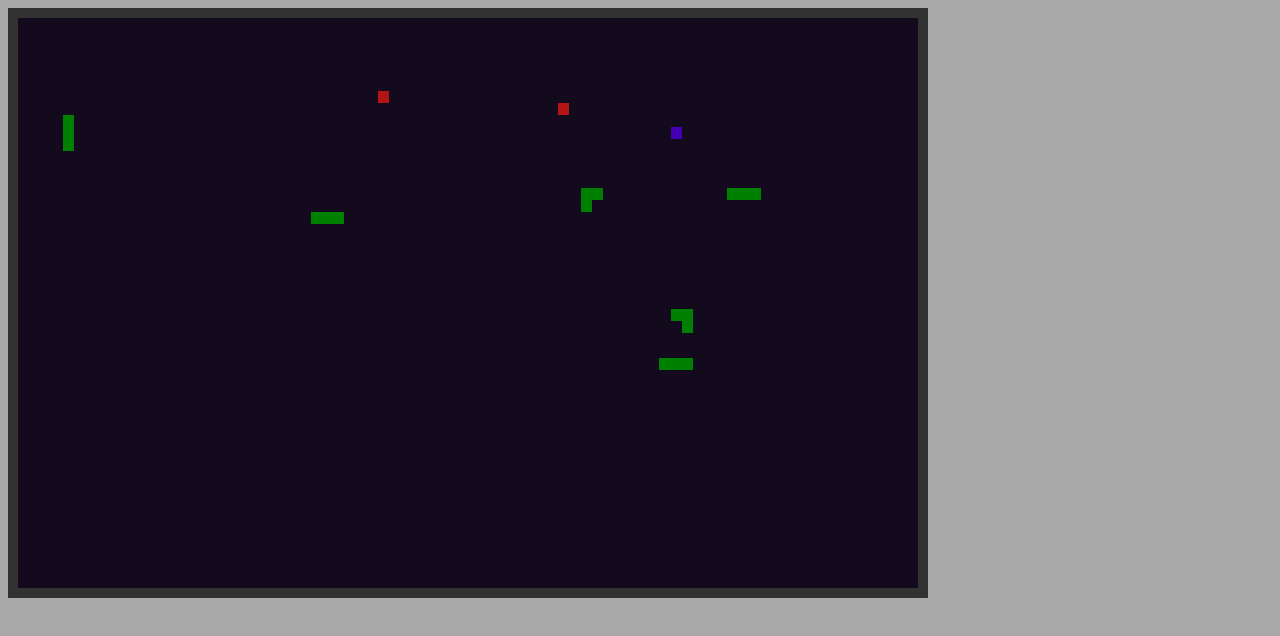
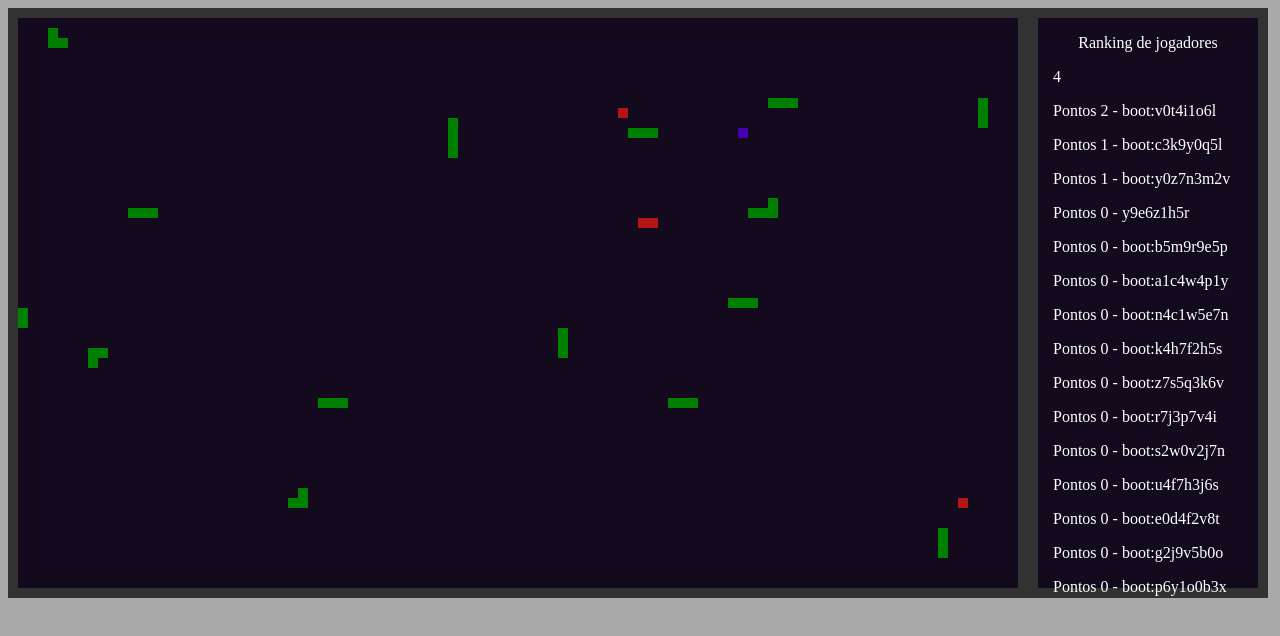
Before and after one commit to Ginn25/Snake-online, a plain HTML site: page public/index.html in a window 1280 px wide. Drawn offline with Linux system fonts and the light colour scheme.

Commit message:
Salvei to leve

```diff
--- /dev/null
+++ b/public/Score.js
@@ -0,0 +1,25 @@
+export default function(state,document){
+    const score = document.getElementById('lista-players')
+    let fruitsN = 0
+    for(const i in state.fruits){ fruitsN ++ }
+
+    score.innerHTML = `<article><p>${fruitsN}</p></article>`
+    let players = []
+
+    for(const id in state.players){ players.push(state.players[id]) }
+
+    players.sort((a, b) => { if(a.energy > b.energy) return -1; else if(a.energy < b.energy) return 1; else return 0 })
+
+    for(const id in players){
+        if(id > 14) continue
+        const player = players[id]
+        score.innerHTML += `
+        <article>
+			<p>Pontos ${parseInt(player.energy/20)}  -  ${player.playerId}</p>
+		</article>
+        `
+    }
+
+
+    //requestAnimationFrame(Score(document))
+}
--- a/public/game.js
+++ b/public/game.js
@@ -14,6 +14,11 @@ export default function createGame(canvas){
         setTimeout(startFruits,4000)
     }
 
+    function startBoots(){
+        moveBoots()
+        setTimeout(startBoots,100)
+    }
+
     function startPlayers(playerId){
         const player = state.players[playerId]
 
@@ -26,8 +31,6 @@ export default function createGame(canvas){
                 pressed: false
             })
         }
-
-        moveBoots()
 
         setTimeout(startPlayers,player.velocity,playerId)
     }
@@ -250,6 +253,7 @@ export default function createGame(canvas){
         state,
         startPlayers,
         startFruits,
+        startBoots,
         newObserver,
         observerExe,
         newBoot,
--- a/public/index.html
+++ b/public/index.html
@@ -7,34 +7,54 @@
 	<style>
 		body{
 			background-color: darkgray;
+			display: flex;
 		}
+
+		article{
+			color: white;
+			margin-left: 15px;
+		}
+
+		#score {
+			background-color: rgb(19, 10, 30);
+			border: solid 10px rgb(50, 50, 50);
+			width: 220px;
+			height: 570px;
+		}
+
 		#canvas{
 			background-color: rgb(19, 10, 30);
 			border: solid 10px rgb(50, 50, 50);
 			image-rendering: pixelated;
 			image-rendering: crisp-edges;
 			image-rendering: -moz-crisp-edges;
-			width: 900px;
+			width: 1000px;
 			height: 570px;
 		}
 	</style>
 </head>
 <body>
 
-	<canvas id="canvas" width="80" height="47"></canvas>
+	<canvas id="canvas" width="100" height="57"></canvas>
+	<div id="score">
+		<p style="text-align: center; color: white;">Ranking de jogadores</p>
+		<div id="lista-players">
+
+		</div>
+	</div>
 
 	<script type="module">
 		import renderScreen from './renderScreen.js'
 		import createGame from './game.js'
 		import onKeyboard from './onKeyboard.js'
 		import Server from '../server.js'
+		import Score from './Score.js'
 
 		let Player1Id
 		const canvas = document.getElementById('canvas')
 		const game = createGame(canvas)
 		const state = game.state
 		const keyboard = onKeyboard(document,game)
-
 
 		game.newObserver((params)=>{
 			//console.table(params)
@@ -45,7 +65,7 @@
 			server.connect(game)
 			Player1Id = server.id
 		    keyboard.registerPlayer(Player1Id)
-			renderScreen(canvas,state,requestAnimationFrame,Player1Id)
+			renderScreen(document,state,requestAnimationFrame,Player1Id,Score)
 		}
 	</script>
 </body>
--- a/public/renderScreen.js
+++ b/public/renderScreen.js
@@ -1,4 +1,5 @@
-export default function renderScreen(canvas,state,requestAnimationFrame,playerId){
+export default function renderScreen(document,state,requestAnimationFrame,playerId,Score){
+    const canvas = document.getElementById('canvas')
     const ctx = canvas.getContext('2d')
 
     ctx.clearRect(0,0,canvas.width,canvas.height)
@@ -29,6 +30,7 @@ export default function renderScreen(canvas,state,requestAnimationFrame,playerId
     }
 
     requestAnimationFrame(()=>{
-        renderScreen(canvas,state,requestAnimationFrame,playerId)
+        renderScreen(document,state,requestAnimationFrame,playerId,Score)
+        Score(state,document)
     })
 }
--- a/server.js
+++ b/server.js
@@ -2,7 +2,7 @@ import createGame from "./public/game.js"
 
 export default function server(){
 
-    const game = createGame({width:80,height:47})
+    const game = createGame({width:100,height:57})
     const id = game.newId()
 
     function connect(clientGame){
@@ -14,13 +14,11 @@ export default function server(){
         clientGame.updateState(game.state)
         clientGame.startPlayers(id)
         clientGame.startFruits()
+        clientGame.startBoots()
 
-        clientGame.newBoot()
-        clientGame.newBoot()
-        clientGame.newBoot()
-        clientGame.newBoot()
-        clientGame.newBoot()
-        clientGame.newBoot()
+        for(let i = 0; i < 15; i++) {
+            clientGame.newBoot()
+        }
     }
 
     return {
```
